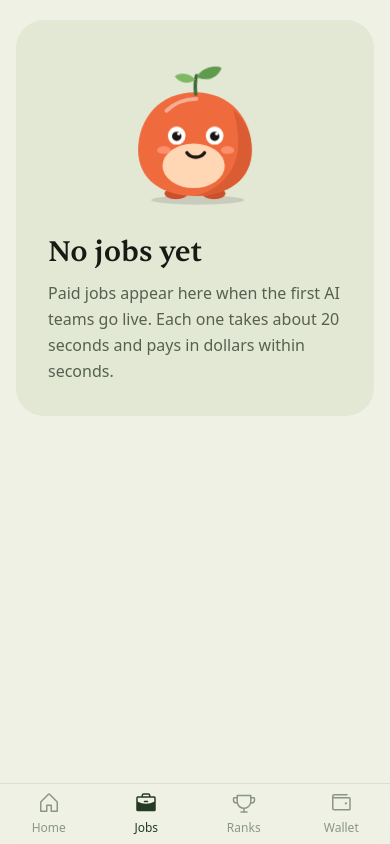
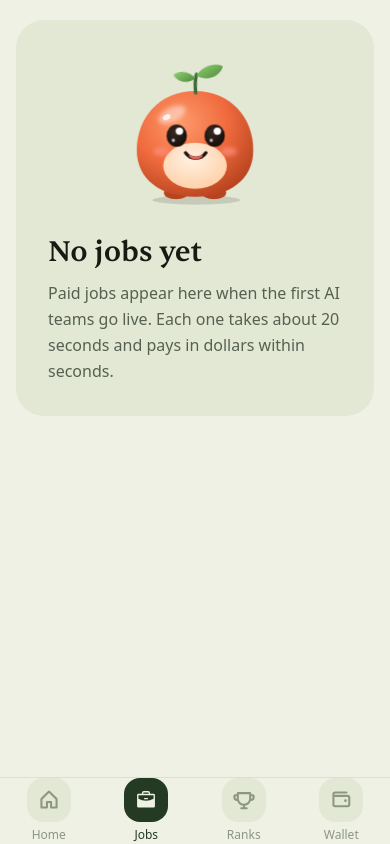
Before and after one commit to Venkat5599/Gameboy, a Next.js app in the folder apps/web/: page /app/jobs in a window 390 px wide. Built offline with nearby package versions, Linux system fonts and the light colour scheme.

Commit message:
App: glossy 3D-style Mochi, stats header card, journey map with real goals, chunky mobile nav

```diff
--- a/apps/web/src/components/Pet.tsx
+++ b/apps/web/src/components/Pet.tsx
@@ -1,29 +1,38 @@
 "use client";
 
-import { useEffect, useRef, useState } from "react";
+import { useEffect, useId, useRef, useState } from "react";
 
 export type PetMood = "happy" | "curious" | "focused" | "hungry" | "dead";
 
 type PetProps = {
   mood?: PetMood;
-  /** Eyes follow the pointer (desktop only, off under reduced motion). */
+  /** Eyes follow the pointer (off under reduced motion). */
   watchPointer?: boolean;
   className?: string;
   title?: string;
+  /** Body colour override, used for friends' pets on the map. */
+  tint?: { light: string; mid: string; dark: string };
 };
 
+const CORAL = { light: "#ff9a6b", mid: "#ef6a3d", dark: "#b8441f" };
+const STONE = { light: "#d6d0c7", mid: "#b9b2a8", dark: "#8c857b" };
+
 /**
- * Mochi: a dumpling-shaped pet with a leaf sprout. Pure SVG, no raster art.
- * Every part is visible by default; motion only animates what is already on screen.
+ * Mochi: a soft, glossy dumpling with a leaf sprout. Shaded with gradients so it reads
+ * as a squishy 3D toy. Always visible; motion only animates what is already on screen.
  */
-export function Pet({ mood = "happy", watchPointer = false, className, title = "Mochi, a Scrappy pet" }: PetProps) {
+export function Pet({ mood = "happy", watchPointer = false, className, title = "Mochi, a Scrappy pet", tint }: PetProps) {
   const ref = useRef<SVGSVGElement>(null);
+  const uid = useId().replace(/:/g, "");
   const [look, setLook] = useState({ x: 0, y: 0 });
 
   useEffect(() => {
     if (!watchPointer) return;
     if (window.matchMedia("(prefers-reduced-motion: reduce)").matches) return;
+    let raf = 0;
     const onMove = (e: PointerEvent) => {
+      cancelAnimationFrame(raf);
+      raf = requestAnimationFrame(() => {
         const box = ref.current?.getBoundingClientRect();
         if (!box) return;
         const dx = e.clientX - (box.left + box.width / 2);
@@ -31,93 +40,114 @@ export function Pet({ mood = "happy", watchPointer = false, className, title = "
         const d = Math.hypot(dx, dy) || 1;
         const reach = Math.min(1, d / 400);
         setLook({ x: (dx / d) * 5 * reach, y: (dy / d) * 4 * reach });
+      });
     };
     window.addEventListener("pointermove", onMove);
-    return () => window.removeEventListener("pointermove", onMove);
+    return () => {
+      cancelAnimationFrame(raf);
+      window.removeEventListener("pointermove", onMove);
+    };
   }, [watchPointer]);
 
   const dead = mood === "dead";
   const hungry = mood === "hungry";
-  const body = dead ? "#b9b2a8" : "var(--pet)";
-  const shade = dead ? "#948d83" : "var(--pet-shade)";
-  const belly = dead ? "#d8d3cb" : "var(--pet-belly)";
+  const c = dead ? STONE : tint ?? CORAL;
+  const g = (n: string) => `${n}-${uid}`;
 
   return (
     <svg ref={ref} viewBox="0 0 240 240" role="img" aria-label={title} className={className}>
-      {/* ground shadow: tight and directional */}
-      <ellipse cx="124" cy="222" rx="70" ry="7" fill="var(--pet-ink)" opacity="0.13" />
+      <defs>
+        <radialGradient id={g("body")} cx="38%" cy="30%" r="75%">
+          <stop offset="0%" stopColor={c.light} />
+          <stop offset="55%" stopColor={c.mid} />
+          <stop offset="100%" stopColor={c.dark} />
+        </radialGradient>
+        <radialGradient id={g("belly")} cx="45%" cy="35%" r="70%">
+          <stop offset="0%" stopColor={dead ? "#ece8e1" : "#fff1e2"} />
+          <stop offset="100%" stopColor={dead ? "#cfc9c0" : "#ffcfa6"} />
+        </radialGradient>
+        <radialGradient id={g("eye")} cx="40%" cy="35%" r="70%">
+          <stop offset="0%" stopColor="#3a2a22" />
+          <stop offset="100%" stopColor="#120c09" />
+        </radialGradient>
+        <linearGradient id={g("leafA")} x1="0" y1="0" x2="1" y2="1">
+          <stop offset="0%" stopColor={dead ? "#a3a394" : "#8fcf6f"} />
+          <stop offset="100%" stopColor={dead ? "#7d7d70" : "#4f8a3e"} />
+        </linearGradient>
+        <filter id={g("soft")} x="-20%" y="-20%" width="140%" height="140%">
+          <feGaussianBlur stdDeviation="3" />
+        </filter>
+      </defs>
+
+      {/* ground contact shadow */}
+      <ellipse cx="122" cy="222" rx="66" ry="7" fill="var(--pet-ink)" opacity="0.14" />
 
       <g className={dead ? undefined : "pet-body"}>
         {/* feet */}
-        <ellipse cx="92" cy="212" rx="17" ry="9" fill={shade} />
-        <ellipse cx="148" cy="212" rx="17" ry="9" fill={shade} />
+        <ellipse cx="92" cy="211" rx="18" ry="10" fill={c.dark} />
+        <ellipse cx="148" cy="211" rx="18" ry="10" fill={c.dark} />
 
         {/* body */}
-        <path
-          d="M120 58c52 0 84 40 84 88 0 44-34 70-84 70s-84-26-84-70c0-48 32-88 84-88z"
-          fill={body}
-        />
-        {/* right-side shade for form */}
-        <path d="M176 84c20 18 28 40 28 62 0 44-34 70-84 70 38-10 64-40 64-80 0-20-3-37-8-52z" fill={shade} opacity="0.55" />
+        <path d="M120 56c53 0 86 41 86 90 0 45-35 71-86 71s-86-26-86-71c0-49 33-90 86-90z" fill={`url(#${g("body")})`} />
         {/* belly */}
-        <ellipse cx="118" cy="170" rx="46" ry="34" fill={belly} />
-        {/* top-lip light */}
-        <path d="M78 86c12-12 28-18 44-18" stroke="#fff" strokeOpacity="0.45" strokeWidth="6" strokeLinecap="round" fill="none" />
+        <ellipse cx="120" cy="170" rx="47" ry="35" fill={`url(#${g("belly")})`} />
+        {/* specular highlights: the gloss */}
+        <ellipse cx="86" cy="92" rx="22" ry="11" fill="#fff" opacity="0.45" transform="rotate(-28 86 92)" filter={`url(#${g("soft")})`} />
+        <ellipse cx="78" cy="96" rx="6" ry="4" fill="#fff" opacity="0.8" transform="rotate(-28 78 96)" />
 
         {/* sprout */}
         <g className={dead ? undefined : "pet-sprout"}>
-          <path d="M121 60c0-12 1-20 4-28" stroke="#3e6b35" strokeWidth="5" strokeLinecap="round" fill="none" />
-          <path d="M125 34c10-14 30-16 38-10-6 14-24 20-38 10z" fill={dead ? "#8a8a7a" : "#5f9b4c"} />
-          <path d="M123 38c-8-12-24-14-30-8 6 11 19 15 30 8z" fill={dead ? "#9a9a8a" : "#7fb865"} />
+          <path d="M121 58c0-12 1-20 4-28" stroke={dead ? "#6f6f62" : "#3e6b35"} strokeWidth="5" strokeLinecap="round" fill="none" />
+          <path d="M125 32c10-15 32-17 40-10-6 15-26 21-40 10z" fill={`url(#${g("leafA")})`} />
+          <path d="M123 36c-8-13-26-15-32-8 6 12 20 16 32 8z" fill={`url(#${g("leafA")})`} />
         </g>
 
         {/* face */}
         {dead ? (
           <g stroke="var(--pet-ink)" strokeWidth="6" strokeLinecap="round">
-            <path d="M84 116l16 16M100 116l-16 16" />
-            <path d="M140 116l16 16M156 116l-16 16" />
+            <path d="M84 118l16 16M100 118l-16 16" />
+            <path d="M140 118l16 16M156 118l-16 16" />
           </g>
         ) : mood === "happy" ? (
-          <g stroke="var(--pet-ink)" strokeWidth="6" strokeLinecap="round" fill="none">
-            <path d="M82 126c5-9 17-9 22 0" />
-            <path d="M138 126c5-9 17-9 22 0" />
+          <g stroke="#1b1511" strokeWidth="6" strokeLinecap="round" fill="none">
+            <path d="M81 128c6-10 19-10 25 0" />
+            <path d="M136 128c6-10 19-10 25 0" />
           </g>
         ) : (
           <g>
-            <g className="pet-eye">
-              <ellipse cx="93" cy="124" rx="13" ry={mood === "focused" ? 11 : 14} fill="#fff" />
-              <circle cx={93 + look.x} cy={125 + look.y} r="7" fill="var(--pet-ink)" />
-              <circle cx={96 + look.x} cy={121 + look.y} r="2.4" fill="#fff" />
+            {[93, 149].map((cx) => (
+              <g key={cx} className="pet-eye">
+                <ellipse cx={cx} cy="124" rx="15" ry={mood === "focused" ? 13 : 17} fill={`url(#${g("eye")})`} />
+                <circle cx={cx + 4 + look.x} cy={117 + look.y} r="5.5" fill="#fff" />
+                <circle cx={cx - 5 + look.x * 0.6} cy={131 + look.y * 0.6} r="2.5" fill="#fff" opacity="0.7" />
               </g>
-            <g className="pet-eye">
-              <ellipse cx="149" cy="124" rx="13" ry={mood === "focused" ? 11 : 14} fill="#fff" />
-              <circle cx={149 + look.x} cy={125 + look.y} r="7" fill="var(--pet-ink)" />
-              <circle cx={152 + look.x} cy={121 + look.y} r="2.4" fill="#fff" />
-            </g>
+            ))}
           </g>
         )}
 
         {/* cheeks */}
         {!dead && (
           <>
-            <ellipse cx="74" cy="146" rx="10" ry="6" fill="var(--pet-cheek)" opacity="0.8" />
-            <ellipse cx="168" cy="146" rx="10" ry="6" fill="var(--pet-cheek)" opacity="0.8" />
+            <ellipse cx="70" cy="148" rx="12" ry="7" fill="#ff8e7a" opacity="0.7" filter={`url(#${g("soft")})`} />
+            <ellipse cx="170" cy="148" rx="12" ry="7" fill="#ff8e7a" opacity="0.7" filter={`url(#${g("soft")})`} />
           </>
         )}
 
         {/* mouth */}
         {dead ? (
-          <path d="M110 156h20" stroke="var(--pet-ink)" strokeWidth="5" strokeLinecap="round" />
+          <path d="M110 158h20" stroke="var(--pet-ink)" strokeWidth="5" strokeLinecap="round" />
         ) : hungry ? (
-          <ellipse cx="121" cy="156" rx="8" ry="10" fill="var(--pet-ink)" />
+          <ellipse cx="121" cy="157" rx="8" ry="10" fill="#1b1511" />
         ) : mood === "focused" ? (
-          <path d="M112 154h18" stroke="var(--pet-ink)" strokeWidth="5" strokeLinecap="round" />
+          <path d="M112 156h18" stroke="#1b1511" strokeWidth="5" strokeLinecap="round" />
         ) : (
-          <path d="M108 150c6 9 20 9 26 0" stroke="var(--pet-ink)" strokeWidth="5" strokeLinecap="round" fill="none" />
+          <g>
+            <path d="M106 150c7 11 23 11 30 0" stroke="#1b1511" strokeWidth="5" strokeLinecap="round" fill="none" />
+            <path d="M113 155c4 4 12 4 16 0" stroke="#e8645a" strokeWidth="4" strokeLinecap="round" fill="none" />
+          </g>
         )}
 
-        {/* hungry sweat drop */}
-        {hungry && <path d="M184 96c6 10 8 15 8 18a8 8 0 01-16 0c0-3 2-8 8-18z" fill="#8fc7e8" />}
+        {hungry && <path d="M186 96c6 10 8 15 8 18a8 8 0 01-16 0c0-3 2-8 8-18z" fill="#8fc7e8" />}
       </g>
     </svg>
   );
--- a/apps/web/src/components/app/AppNav.tsx
+++ b/apps/web/src/components/app/AppNav.tsx
@@ -47,9 +47,11 @@ export function AppNav() {
                 <Link
                   href={href}
                   aria-current={active ? "page" : undefined}
-                  className={`flex min-h-[60px] flex-col items-center justify-center gap-1 text-[12px] ${active ? "font-medium text-leaf" : "text-ink-faint"}`}
+                  className={`flex min-h-[64px] flex-col items-center justify-center gap-1 text-[12px] ${active ? "font-medium text-leaf" : "text-ink-faint"}`}
                 >
-                  <Icon size={24} weight={active ? "fill" : "regular"} />
+                  <span className={`grid size-11 place-items-center rounded-[16px] transition-colors ${active ? "bg-leaf text-on-leaf" : "bg-ground-deep"}`}>
+                    <Icon size={22} weight={active ? "fill" : "bold"} />
+                  </span>
                   {label}
                 </Link>
               </li>
```
Also changed, not shown: apps/web/src/components/app/Home.tsx (+51 -45 lines), apps/web/src/components/app/JourneyMap.tsx (added, +86 -0 lines). Lines whose indentation alone changed are shown as unchanged.
